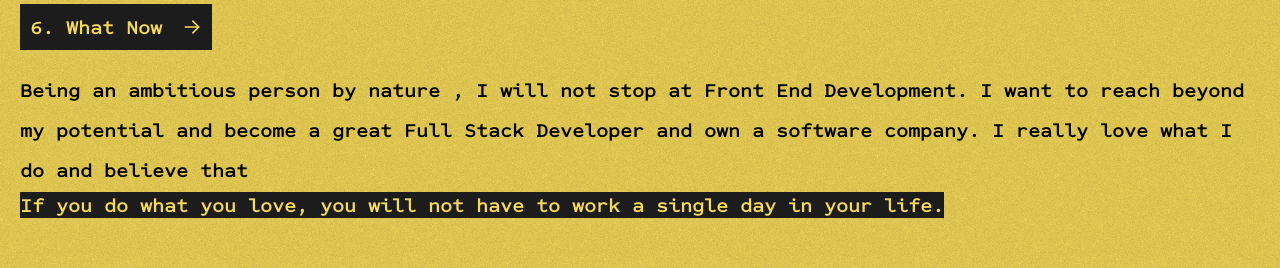
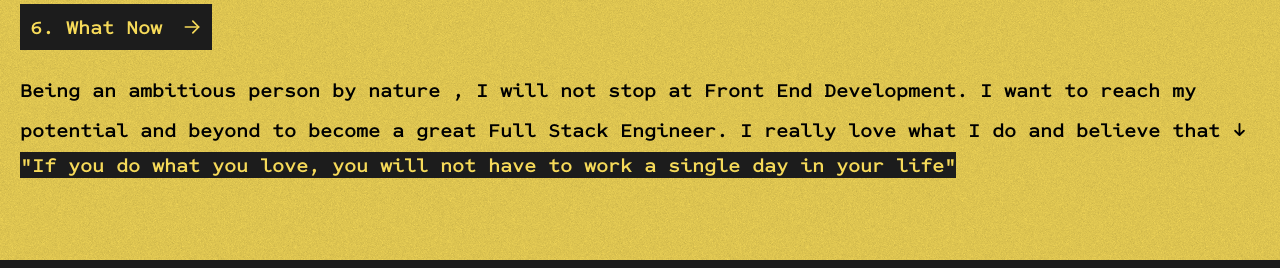
Before and after one commit to RomeoAtoyan/Dev_Portfolio, a React (Vite) app: page / in a window 1280 px wide. Shown: the part 2632-2900 px from the top of the page. Built offline with nearby package versions, Linux system fonts and the light colour scheme.

Commit message:
changed quote

```diff
--- a/src/Sections/Intro.jsx
+++ b/src/Sections/Intro.jsx
@@ -12,6 +12,7 @@ import SlideLeft from "../components/SlideLeft";
 import Romeo from "/images/Romeo.png";
 import Road from "../components/Road";
 import certificate from "/images/Certificate.png";
+import ArrowDown from "../assets/ArrowDown"
 const Intro = () => {
   return (
     <div className="intro">
@@ -156,13 +157,13 @@ const Intro = () => {
               <SlideLeft>
                 <p>
                   Being an ambitious person by nature , I will not stop at Front
-                  End Development. I want to reach beyond my potential and
-                  become a great Full Stack Developer and own a software
-                  company. I really love what I do and believe that
+                  End Development. I want to reach my potential and beyond to
+                  become a great Full Stack Engineer. I really love what I do
+                  and believe that <ArrowDown strokeWidth={3} size={15} color={"black"} />
                 </p>
                 <span className={styles.quote}>
-                  If you do what you love, you will not have to work a single
-                  day in your life.
+                  "If you do what you love, you will not have to work a single
+                  day in your life"
                 </span>
               </SlideLeft>
             </div>
--- a/src/styles/Intro/Intro.module.css
+++ b/src/styles/Intro/Intro.module.css
@@ -297,7 +297,7 @@
 
   .techContainer > div:nth-child(1),
   .techContainer > div:nth-child(2) {
-    width: 40%;
+    width: 60%;
   }
 }
 
```
